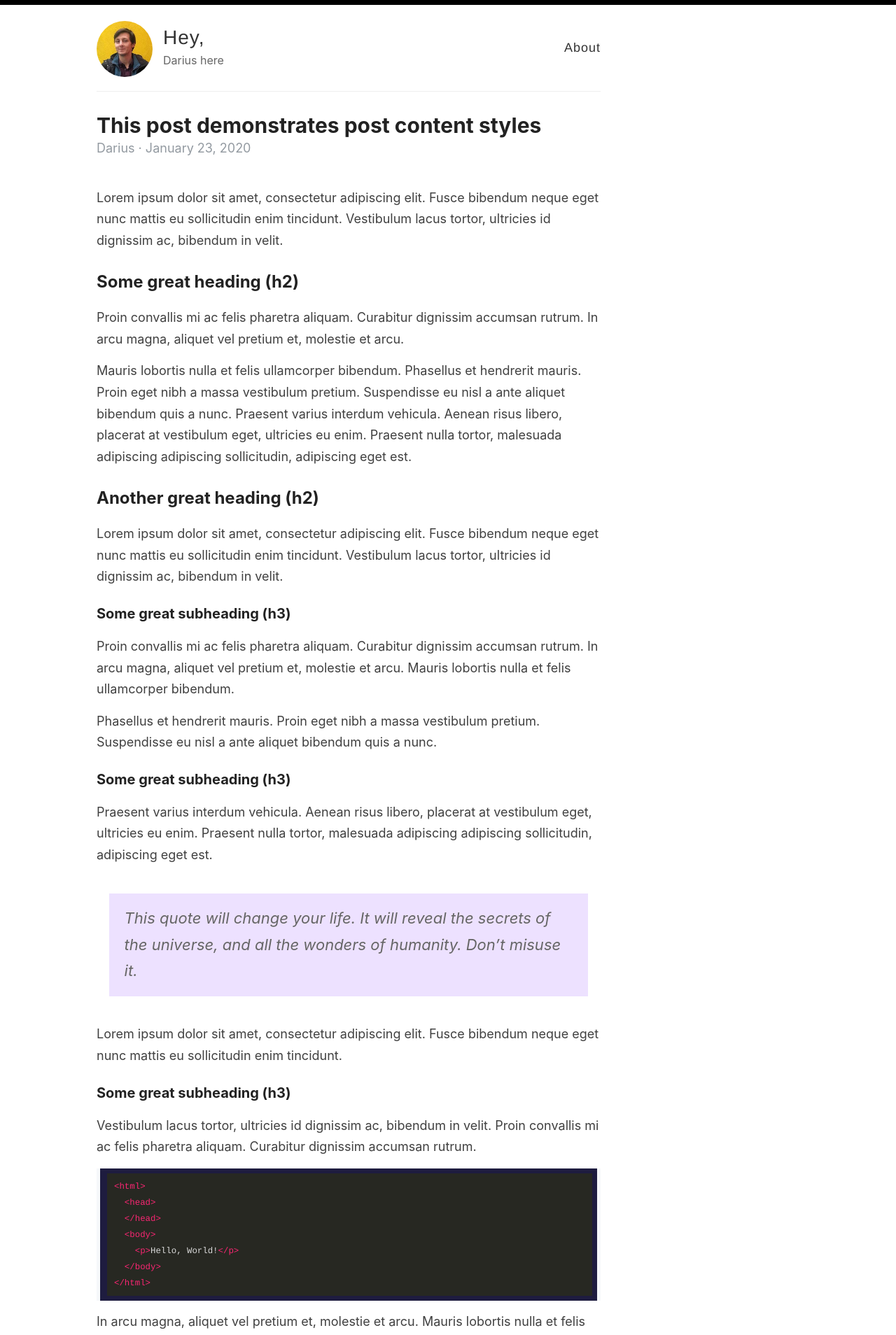
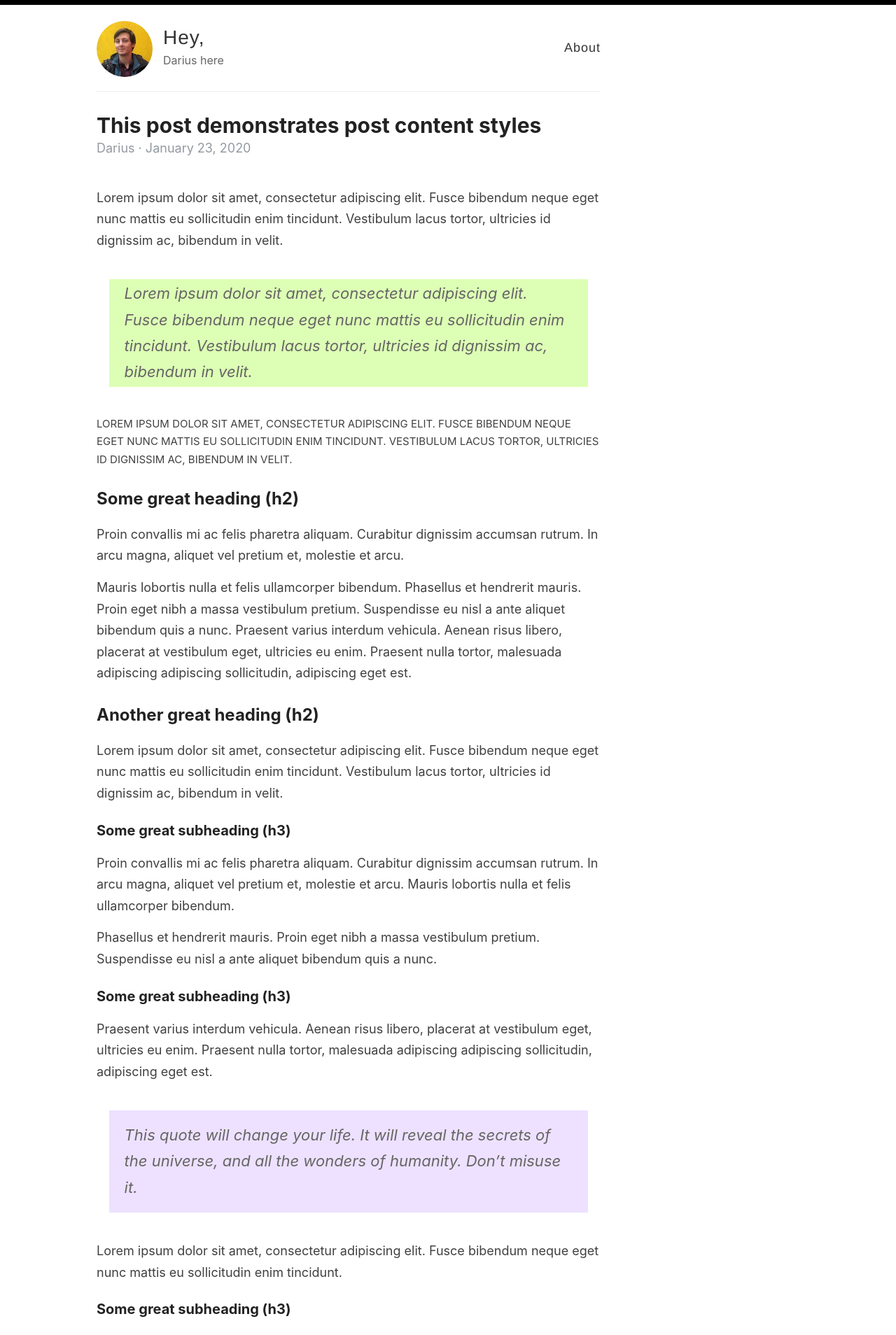
Before and after one commit to dogozone/blog, a Jekyll site: the page built from _posts/2020-01-23-various-content-styles.md, in a window 1280 px wide. Shown: the top 1908 px of the page at 70% size. Built offline with Jekyll 4.4.1, drawn with Linux system fonts in a browser that asks for light colours.

```diff
--- a/_posts/2020-01-23-various-content-styles.md
+++ b/_posts/2020-01-23-various-content-styles.md
@@ -5,6 +5,14 @@ author: "Bart Simpson"
 ---
 
 Lorem ipsum dolor sit amet, consectetur adipiscing elit. Fusce bibendum neque eget nunc mattis eu sollicitudin enim tincidunt. Vestibulum lacus tortor, ultricies id dignissim ac, bibendum in velit.
+
+<div class="you-may-like">
+  Lorem ipsum dolor sit amet, consectetur adipiscing elit. Fusce bibendum neque eget nunc mattis eu sollicitudin enim tincidunt. Vestibulum lacus tortor, ultricies id dignissim ac, bibendum in velit.
+</div>
+
+<div class="read-more">
+  Lorem ipsum dolor sit amet, consectetur adipiscing elit. Fusce bibendum neque eget nunc mattis eu sollicitudin enim tincidunt. Vestibulum lacus tortor, ultricies id dignissim ac, bibendum in velit.
+</div>
 
 ## Some great heading (h2)
 
--- a/assets/style.scss
+++ b/assets/style.scss
@@ -117,13 +117,16 @@ table tr td :last-child {
 }
 
 blockquote {
-  margin: 1.8em .8em;
-  /*border-left: 2px solid $gray;*/
+  margin: 1.8em 0;
   padding: 0.1em 1em;
   color: $gray;
   font-size: 22px;
   font-style: italic;
   background-color: #ede1ff;
+
+  @include tablet {
+    margin: 1.8em .8em;
+  }
 }
 
 #bar {
```
Also changed, not shown: _pages/about.md (+5 -0 lines).
